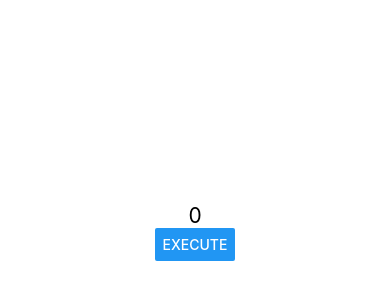
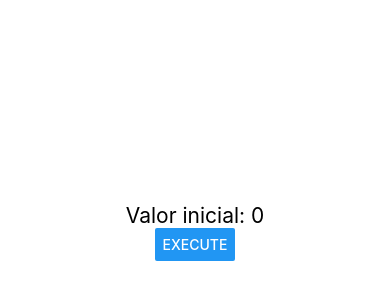
Before and after one commit to heyimleaf/react-native-course, a React Native app in the folder Exercicios/: screen / in a window 390 px wide. Shown: the part 190-490 px from the top of the page. Built offline with nearby package versions, Linux system fonts and the light colour scheme.

Commit message:
fix: add text indirect communication

```diff
--- a/Exercicios/src/components/indirect/Dad.js
+++ b/Exercicios/src/components/indirect/Dad.js
@@ -4,12 +4,19 @@ import Son from './Son';
 import Style from '../style';
 export default (props) => {
   const [num, setNum] = useState(0);
-  function showValue(number) {
+  const [text, setText] = useState('Valor inicial: ');
+
+  function showValue(number, text) {
     setNum(number);
+    setText(text);
   }
   return (
     <>
-      <Text style={Style.txtL}>{num}</Text>
+      <Text style={Style.txtL}>
+        {text}
+
+        {num}
+      </Text>
       <Son min={1} max={60} func={showValue} />
     </>
   );
--- a/Exercicios/src/components/indirect/Son.js
+++ b/Exercicios/src/components/indirect/Son.js
@@ -11,7 +11,7 @@ export default (props) => {
       title="Execute"
       onPress={function () {
         const n = generateNumber(props.min, props.max);
-        props.func(n);
+        props.func(n, 'O valor gerado foi: ');
       }}
     />
   );
```
